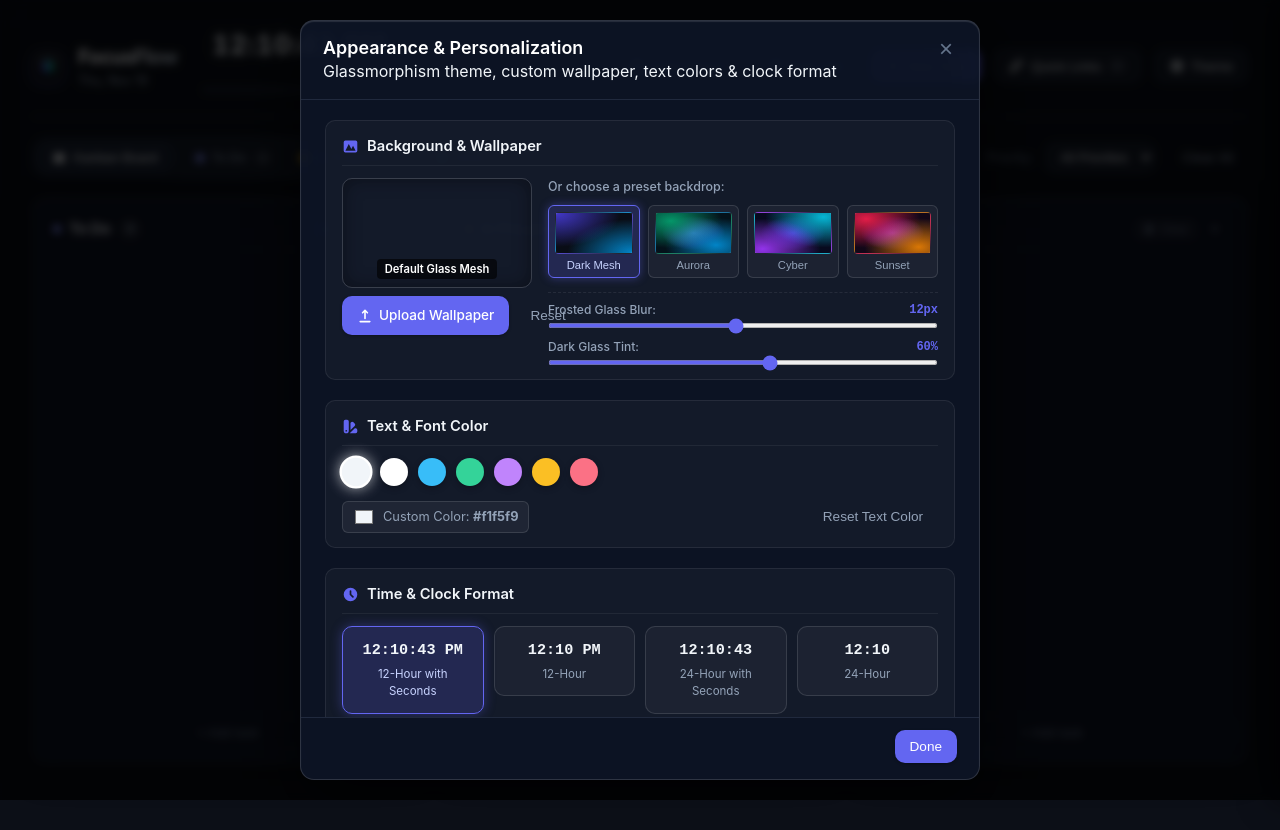
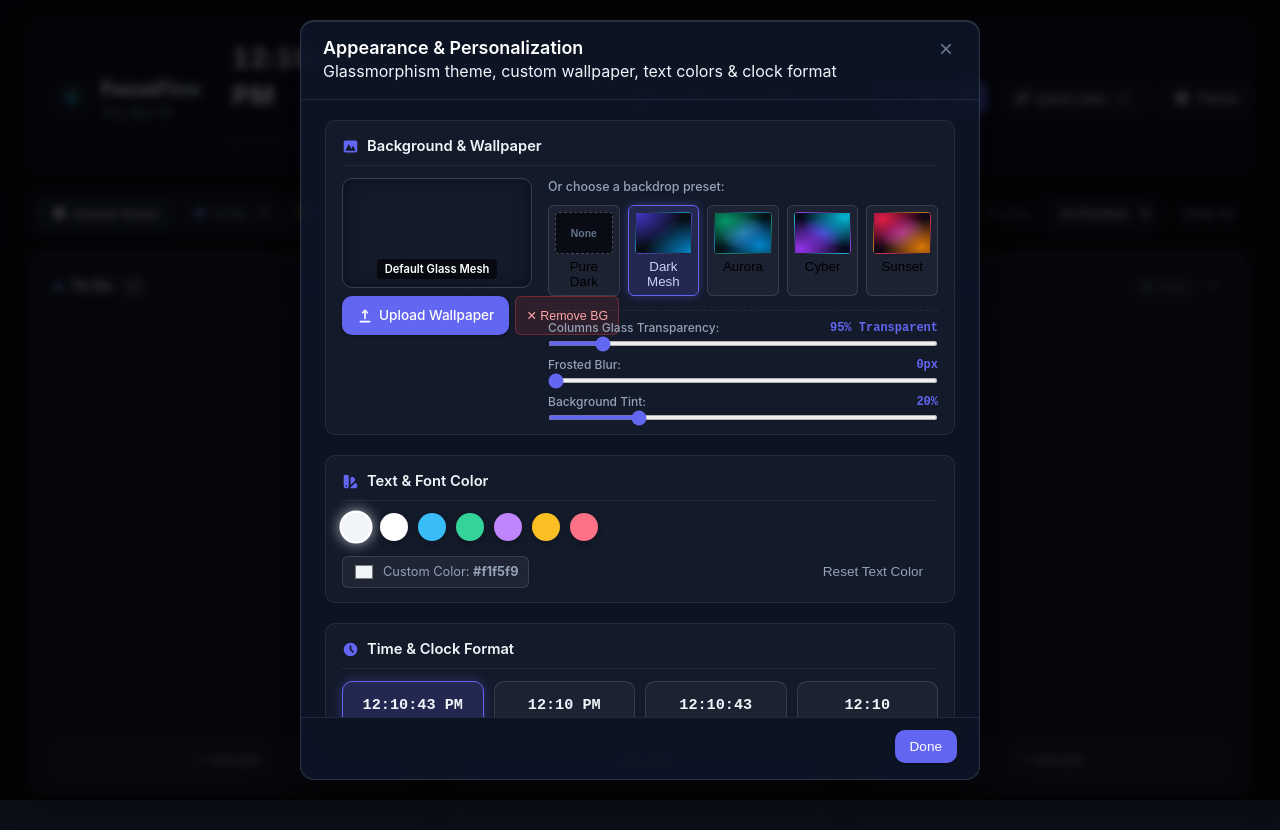
Before and after one commit to AksRamani/FocusFlow, a browser extension: page index.html in a window 1280 px wide. Both pictures are taken after a click on the button "Theme". Before the commit the page ends 800 px from the top, so only its background shows below. Drawn offline with Linux system fonts and the light colour scheme.

Commit message:
feat: transparent glassmorphism for Kanban columns and option to remove background image

```diff
--- a/app.js
+++ b/app.js
@@ -70,17 +70,22 @@
 
   const DEFAULT_SETTINGS = {
     wallpaper: '', // base64 dataUrl or ''
-    wallpaperPreset: 'default', // 'default' | 'aurora' | 'cyber' | 'sunset' | 'custom'
-    wallpaperBlur: 12,
-    wallpaperDim: 60,
+    wallpaperPreset: 'default', // 'none' | 'default' | 'aurora' | 'cyber' | 'sunset' | 'custom'
+    wallpaperBlur: 0,
+    wallpaperDim: 20,
+    columnGlassOpacity: 5, // % opacity (5% default, gives ultra-transparent frosted glass)
     textColor: '#f1f5f9',
     timeFormat: '12h-sec'
   };
 
   const WALLPAPER_PRESETS = {
+    none: {
+      name: 'Pure Minimal Dark',
+      css: 'none'
+    },
     default: {
       name: 'Dark Mesh',
-      css: 'radial-gradient(at 0% 0%, rgba(99, 102, 241, 0.22) 0px, transparent 50%), radial-gradient(at 100% 0%, rgba(56, 189, 248, 0.18) 0px, transparent 50%), radial-gradient(at 50% 100%, rgba(139, 92, 246, 0.16) 0px, transparent 50%), #0c0f17'
+      css: 'radial-gradient(at 0% 0%, rgba(99, 102, 241, 0.25) 0px, transparent 55%), radial-gradient(at 100% 0%, rgba(56, 189, 248, 0.2) 0px, transparent 55%), radial-gradient(at 50% 100%, rgba(139, 92, 246, 0.18) 0px, transparent 55%), #0c0f17'
     },
     aurora: {
       name: 'Aurora Borealis',
@@ -200,6 +205,8 @@
       wallpaperFileInput: document.getElementById('wallpaperFileInput'),
       removeWallpaperBtn: document.getElementById('removeWallpaperBtn'),
       presetWpBtns: document.querySelectorAll('.preset-wp-btn'),
+      columnOpacityInput: document.getElementById('columnOpacityInput'),
+      columnOpacityVal: document.getElementById('columnOpacityVal'),
       wallpaperBlurInput: document.getElementById('wallpaperBlurInput'),
       blurVal: document.getElementById('blurVal'),
       wallpaperDimInput: document.getElementById('wallpaperDimInput'),
@@ -488,38 +495,57 @@
     if (elements.wallpaperBackground) {
       if (s.wallpaper && s.wallpaper.trim()) {
         elements.wallpaperBackground.style.backgroundImage = `url("${s.wallpaper}")`;
+        elements.wallpaperBackground.style.backgroundColor = '#0c0f17';
       } else {
         const preset = WALLPAPER_PRESETS[s.wallpaperPreset] || WALLPAPER_PRESETS.default;
-        elements.wallpaperBackground.style.backgroundImage = preset.css;
+        if (s.wallpaperPreset === 'none' || preset.css === 'none') {
+          elements.wallpaperBackground.style.backgroundImage = 'none';
+          elements.wallpaperBackground.style.backgroundColor = '#0c0f17';
+        } else {
+          elements.wallpaperBackground.style.backgroundImage = preset.css;
+          elements.wallpaperBackground.style.backgroundColor = '#0c0f17';
+        }
       }
     }
 
     // 2. Overlay blur and dim
     if (elements.wallpaperOverlay) {
-      const blurPx = typeof s.wallpaperBlur === 'number' ? s.wallpaperBlur : 12;
-      const dimPct = typeof s.wallpaperDim === 'number' ? s.wallpaperDim : 60;
+      const blurPx = typeof s.wallpaperBlur === 'number' ? s.wallpaperBlur : 0;
+      const dimPct = typeof s.wallpaperDim === 'number' ? s.wallpaperDim : 20;
       elements.wallpaperOverlay.style.backdropFilter = `blur(${blurPx}px)`;
       elements.wallpaperOverlay.style.webkitBackdropFilter = `blur(${blurPx}px)`;
       elements.wallpaperOverlay.style.background = `rgba(10, 14, 23, ${dimPct / 100})`;
     }
 
-    // 3. Text color
+    // 3. Columns glass transparency
+    const colOpacity = typeof s.columnGlassOpacity === 'number' ? s.columnGlassOpacity : 5;
+    const colAlpha = (colOpacity / 100).toFixed(2);
+    document.documentElement.style.setProperty('--column-glass-bg', `rgba(255, 255, 255, ${colAlpha})`);
+
+    // 4. Text color
     const textColor = s.textColor || '#f1f5f9';
     document.documentElement.style.setProperty('--text-primary', textColor);
 
-    // 4. Update preview box in settings modal
+    // 5. Update preview box in settings modal
     if (elements.wallpaperPreviewBox) {
       if (s.wallpaper && s.wallpaper.trim()) {
         elements.wallpaperPreviewBox.style.backgroundImage = `url("${s.wallpaper}")`;
         if (elements.wallpaperPreviewLabel) elements.wallpaperPreviewLabel.textContent = 'Custom Wallpaper';
       } else {
         const preset = WALLPAPER_PRESETS[s.wallpaperPreset] || WALLPAPER_PRESETS.default;
-        elements.wallpaperPreviewBox.style.backgroundImage = preset.css;
-        if (elements.wallpaperPreviewLabel) elements.wallpaperPreviewLabel.textContent = preset.name;
-      }
-    }
-
-    // 5. Update clock with active format
+        if (s.wallpaperPreset === 'none' || preset.css === 'none') {
+          elements.wallpaperPreviewBox.style.backgroundImage = 'none';
+          elements.wallpaperPreviewBox.style.backgroundColor = '#090c14';
+          if (elements.wallpaperPreviewLabel) elements.wallpaperPreviewLabel.textContent = 'Pure Dark (No Image)';
+        } else {
+          elements.wallpaperPreviewBox.style.backgroundImage = preset.css;
+          elements.wallpaperPreviewBox.style.backgroundColor = '#0c0f17';
+          if (elements.wallpaperPreviewLabel) elements.wallpaperPreviewLabel.textContent = preset.name;
+        }
+      }
+    }
+
+    // 6. Update clock with active format
     updateClock();
   }
 
@@ -535,6 +561,12 @@
     }
 
     // Sliders
+    if (elements.columnOpacityInput) {
+      elements.columnOpacityInput.value = s.columnGlassOpacity;
+    }
+    if (elements.columnOpacityVal) {
+      elements.columnOpacityVal.textContent = `${100 - s.columnGlassOpacity}% Transparent`;
+    }
     if (elements.wallpaperBlurInput) {
       elements.wallpaperBlurInput.value = s.wallpaperBlur;
     }
@@ -2436,16 +2468,31 @@
       });
     }
 
-    // Reset wallpaper button
+    // Remove background image button (Pure minimal dark)
     if (elements.removeWallpaperBtn) {
       elements.removeWallpaperBtn.addEventListener('click', (e) => {
         e.stopPropagation();
         state.settings.wallpaper = '';
-        state.settings.wallpaperPreset = 'default';
+        state.settings.wallpaperPreset = 'none';
         applyAppearanceSettings();
         syncSettingsModalUI();
         Storage.saveSettings(state.settings);
-        showToast('Wallpaper reset to default');
+        showToast('Background image removed (Pure Dark mode)');
+      });
+    }
+
+    // Columns glass transparency slider
+    if (elements.columnOpacityInput) {
+      elements.columnOpacityInput.addEventListener('input', (e) => {
+        const val = parseInt(e.target.value, 10);
+        state.settings.columnGlassOpacity = val;
+        if (elements.columnOpacityVal) {
+          elements.columnOpacityVal.textContent = `${100 - val}% Transparent`;
+        }
+        applyAppearanceSettings();
+      });
+      elements.columnOpacityInput.addEventListener('change', () => {
+        Storage.saveSettings(state.settings);
       });
     }
 
--- a/index.html
+++ b/index.html
@@ -493,13 +493,17 @@
                   Upload Wallpaper
                 </label>
                 <input type="file" id="wallpaperFileInput" accept="image/*" class="hidden">
-                <button type="button" class="btn btn-ghost btn-sm" id="removeWallpaperBtn">Reset</button>
+                <button type="button" class="btn btn-danger-ghost btn-sm" id="removeWallpaperBtn" title="Remove background image and use pure minimal dark">✕ Remove BG</button>
               </div>
             </div>
 
             <div class="wallpaper-presets-col">
-              <label class="settings-sub-label">Or choose a preset backdrop:</label>
+              <label class="settings-sub-label">Or choose a backdrop preset:</label>
               <div class="preset-wallpapers-row">
+                <button type="button" class="preset-wp-btn" data-preset="none" title="No Wallpaper (Pure Minimal Dark)">
+                  <span class="preset-wp-thumb preset-none"></span>
+                  <span class="preset-wp-name">Pure Dark</span>
+                </button>
                 <button type="button" class="preset-wp-btn active" data-preset="default" title="Default Dark Glass Mesh">
                   <span class="preset-wp-thumb preset-default"></span>
                   <span class="preset-wp-name">Dark Mesh</span>
@@ -521,17 +525,24 @@
               <div class="wallpaper-sliders">
                 <div class="slider-row">
                   <div class="slider-label-row">
-                    <span>Frosted Glass Blur:</span>
-                    <strong id="blurVal">12px</strong>
+                    <span>Columns Glass Transparency:</span>
+                    <strong id="columnOpacityVal">95% Transparent</strong>
                   </div>
-                  <input type="range" id="wallpaperBlurInput" min="0" max="25" value="12" step="1" class="range-slider">
+                  <input type="range" id="columnOpacityInput" min="0" max="40" value="5" step="5" class="range-slider">
                 </div>
                 <div class="slider-row">
                   <div class="slider-label-row">
-                    <span>Dark Glass Tint:</span>
-                    <strong id="dimVal">60%</strong>
+                    <span>Frosted Blur:</span>
+                    <strong id="blurVal">0px</strong>
                   </div>
-                  <input type="range" id="wallpaperDimInput" min="20" max="90" value="60" step="5" class="range-slider">
+                  <input type="range" id="wallpaperBlurInput" min="0" max="25" value="0" step="1" class="range-slider">
+                </div>
+                <div class="slider-row">
+                  <div class="slider-label-row">
+                    <span>Background Tint:</span>
+                    <strong id="dimVal">20%</strong>
+                  </div>
+                  <input type="range" id="wallpaperDimInput" min="0" max="90" value="20" step="5" class="range-slider">
                 </div>
               </div>
             </div>
--- a/styles.css
+++ b/styles.css
@@ -64,9 +64,13 @@
   padding: 0;
 }
 
+html {
+  background-color: #0c0f17;
+}
+
 body {
   font-family: var(--font-family);
-  background-color: var(--bg-main);
+  background-color: transparent;
   color: var(--text-primary);
   min-height: 100vh;
   line-height: 1.5;
@@ -83,10 +87,11 @@ body {
   background-size: cover;
   background-position: center;
   background-repeat: no-repeat;
+  background-color: #0c0f17;
   transition: opacity 0.4s ease, filter 0.4s ease;
-  background-image: radial-gradient(at 0% 0%, rgba(99, 102, 241, 0.22) 0px, transparent 50%),
-                    radial-gradient(at 100% 0%, rgba(56, 189, 248, 0.18) 0px, transparent 50%),
-                    radial-gradient(at 50% 100%, rgba(139, 92, 246, 0.16) 0px, transparent 50%),
+  background-image: radial-gradient(at 0% 0%, rgba(99, 102, 241, 0.25) 0px, transparent 55%),
+                    radial-gradient(at 100% 0%, rgba(56, 189, 248, 0.2) 0px, transparent 55%),
+                    radial-gradient(at 50% 100%, rgba(139, 92, 246, 0.18) 0px, transparent 55%),
                     #0c0f17;
 }
 
@@ -94,9 +99,9 @@ body {
   position: fixed;
   inset: 0;
   z-index: -1;
-  background: rgba(10, 14, 23, 0.6);
-  backdrop-filter: blur(12px);
-  -webkit-backdrop-filter: blur(12px);
+  background: rgba(10, 14, 23, 0.2);
+  backdrop-filter: blur(0px);
+  -webkit-backdrop-filter: blur(0px);
   pointer-events: none;
   transition: background 0.3s ease, backdrop-filter 0.3s ease;
 }
@@ -138,8 +143,13 @@ body {
   align-items: center;
   justify-content: space-between;
   gap: 24px;
-  padding-bottom: 8px;
-  border-bottom: 1px solid var(--border-subtle);
+  padding: 12px 22px;
+  background: rgba(15, 23, 42, 0.42);
+  backdrop-filter: blur(16px) saturate(160%);
+  -webkit-backdrop-filter: blur(16px) saturate(160%);
+  border: 1px solid rgba(255, 255, 255, 0.1);
+  border-radius: var(--radius-lg);
+  box-shadow: 0 8px 32px rgba(0, 0, 0, 0.3), inset 0 1px 1px rgba(255, 255, 255, 0.08);
 }
 
 .brand-section {
@@ -464,25 +474,30 @@ body {
 }
 
 .kanban-column {
-  background: rgba(18, 24, 38, 0.58);
-  backdrop-filter: blur(18px) saturate(160%);
-  -webkit-backdrop-filter: blur(18px) saturate(160%);
-  border: 1px solid rgba(255, 255, 255, 0.1);
-  box-shadow: 0 8px 32px 0 rgba(0, 0, 0, 0.35), inset 0 1px 1px 0 rgba(255, 255, 255, 0.08);
+  background: var(--column-glass-bg, rgba(255, 255, 255, 0.045));
+  backdrop-filter: blur(20px) saturate(180%);
+  -webkit-backdrop-filter: blur(20px) saturate(180%);
+  border: 1px solid rgba(255, 255, 255, 0.15);
+  box-shadow: 0 12px 36px 0 rgba(0, 0, 0, 0.32), inset 0 1px 1px 0 rgba(255, 255, 255, 0.18);
   border-radius: var(--radius-lg);
   display: flex;
   flex-direction: column;
-  padding: 14px;
+  padding: 16px;
   gap: 12px;
   transition: border-color var(--transition-fast), background-color var(--transition-fast), box-shadow var(--transition-fast);
 }
 
+.kanban-column:hover {
+  border-color: rgba(255, 255, 255, 0.25);
+  box-shadow: 0 16px 44px 0 rgba(0, 0, 0, 0.42), inset 0 1px 1px 0 rgba(255, 255, 255, 0.25);
+}
+
 .column-header {
   display: flex;
   align-items: center;
   justify-content: space-between;
-  padding: 4px 6px 8px;
-  border-bottom: 1px solid rgba(255, 255, 255, 0.04);
+  padding: 4px 6px 12px;
+  border-bottom: 1px solid rgba(255, 255, 255, 0.08);
 }
 
 .col-title-group {
@@ -510,7 +525,8 @@ body {
   font-size: 0.75rem;
   font-weight: 600;
   padding: 2px 8px;
-  background: rgba(255, 255, 255, 0.06);
+  background: rgba(255, 255, 255, 0.08);
+  border: 1px solid rgba(255, 255, 255, 0.12);
   border-radius: var(--radius-full);
   color: var(--text-secondary);
 }
@@ -589,14 +605,26 @@ body {
 
 .add-inline-btn {
   width: 100%;
-  padding: 8px;
-  background: transparent;
-  border: 1px dashed var(--border-subtle);
+  padding: 9px;
+  background: rgba(255, 255, 255, 0.035);
+  border: 1px dashed rgba(255, 255, 255, 0.18);
   border-radius: var(--radius-md);
-  color: var(--text-muted);
+  color: var(--text-secondary);
   font-size: 0.82rem;
-  cursor: pointer;
+  font-weight: 500;
+  cursor: pointer;
+  display: flex;
+  align-items: center;
+  justify-content: center;
+  gap: 6px;
   transition: all var(--transition-fast);
+}
+
+.add-inline-btn:hover {
+  background: rgba(255, 255, 255, 0.08);
+  border-color: rgba(255, 255, 255, 0.35);
+  color: var(--text-primary);
+  box-shadow: 0 0 14px rgba(255, 255, 255, 0.08);
 }
 .add-inline-btn:hover {
   background: var(--bg-card);
@@ -2259,8 +2287,14 @@ body {
 
 .preset-wallpapers-row {
   display: grid;
-  grid-template-columns: repeat(4, 1fr);
+  grid-template-columns: repeat(5, 1fr);
   gap: 8px;
+}
+
+@media (max-width: 650px) {
+  .preset-wallpapers-row {
+    grid-template-columns: repeat(3, 1fr);
+  }
 }
 
 .preset-wp-btn {
@@ -2290,6 +2324,48 @@ body {
 
 .preset-wp-thumb {
   width: 100%;
+  height: 42px;
+  border-radius: 4px;
+  display: block;
+  border: 1px solid rgba(255, 255, 255, 0.1);
+}
+
+.preset-none {
+  background: #090c14;
+  border: 1px dashed rgba(255, 255, 255, 0.25);
+  display: flex;
+  align-items: center;
+  justify-content: center;
+  position: relative;
+}
+
+.preset-none::after {
+  content: 'None';
+  font-size: 0.65rem;
+  font-weight: 600;
+  color: var(--text-muted);
+}
+
+.btn-danger-ghost {
+  background: rgba(239, 68, 68, 0.12);
+  border: 1px solid rgba(239, 68, 68, 0.35);
+  color: #fca5a5;
+  border-radius: var(--radius-sm);
+  padding: 6px 10px;
+  font-size: 0.78rem;
+  font-weight: 500;
+  cursor: pointer;
+  display: inline-flex;
+  align-items: center;
+  gap: 5px;
+  transition: all var(--transition-fast);
+}
+
+.btn-danger-ghost:hover {
+  background: rgba(239, 68, 68, 0.25);
+  border-color: rgba(239, 68, 68, 0.6);
+  color: #ffffff;
+}
   height: 42px;
   border-radius: 4px;
   display: block;
```
Also changed, not shown: 2 other files.
